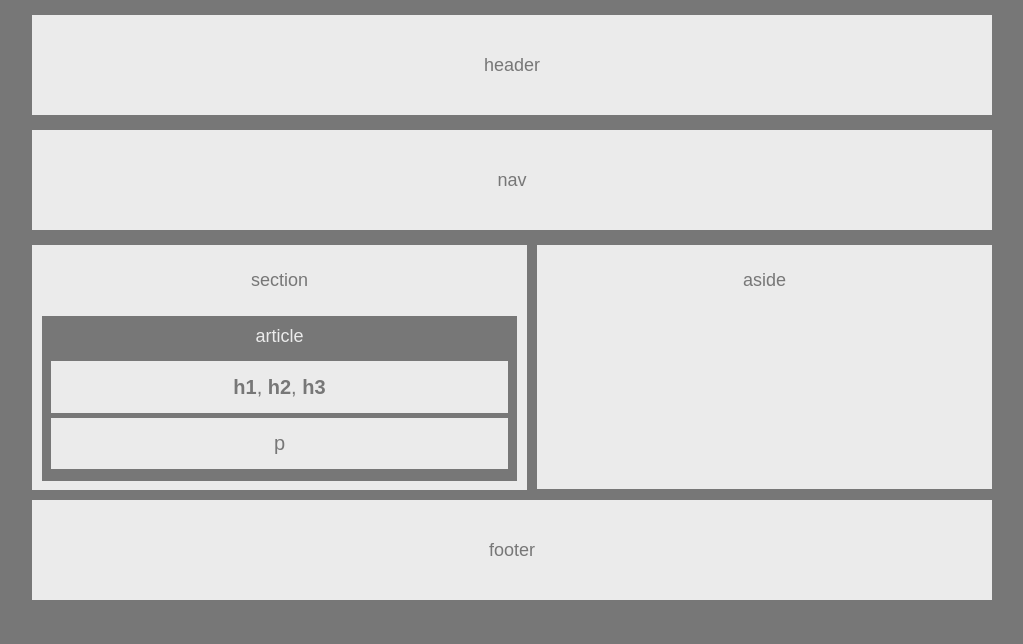
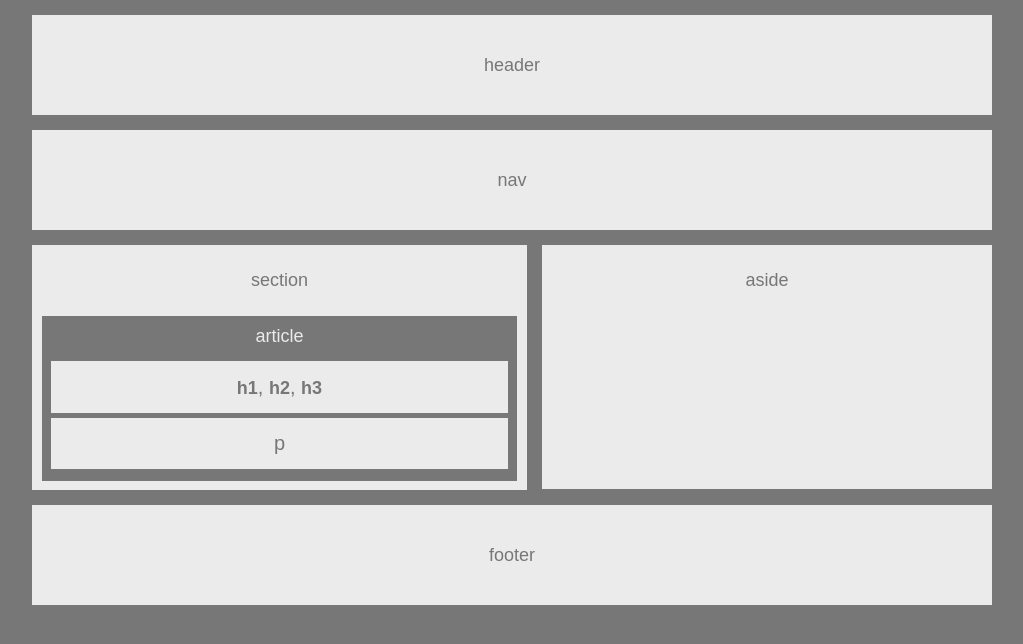
Before and after one commit to John95/HW-Wireframe, a plain HTML site: page index.html in a window 1280 px wide. Shown: the whole page, without its empty margins (128-1151 px from the left). Drawn offline with Linux system fonts and the light colour scheme.

Commit message:
adjusted some widths between elements

```diff
--- a/style.css
+++ b/style.css
@@ -1,3 +1,4 @@
+/* Sets fonts and centers all text horizontally and separately centers divs horizontally */
 body {
 	background-color: #777;
 	width: 960px;
@@ -55,7 +56,7 @@ aside {
 	background-color: #ebebeb;
 	color: #777;
 	height:219.4px;
-	width: 455px;
+	width: 450px;
 
 	padding-top: 25px;
 }
@@ -73,7 +74,7 @@ article {
 }
 
 footer {
-	margin-top: 10px;
+	margin-top: 15px;
 	background-color: #ebebeb;
 	color:#777;
 	height:100px;
@@ -104,17 +105,20 @@ footer {
 
 h1 {
 	display: inline;
-	font-size:20px;
+	font-size:18px;
 }
 
+/*  The h2 tag had a weird property where if I didn't specifically
+	define the font-size here, it would continue being a different
+	size from the other text. */
 h2 {
 	display: inline;
-	font-size:20px;
+	font-size:18px;
 }
 
 h3 {
 	display: inline;
-	font-size:20px;
+	font-size:18px;
 }
 
 .coolPTool {
```
